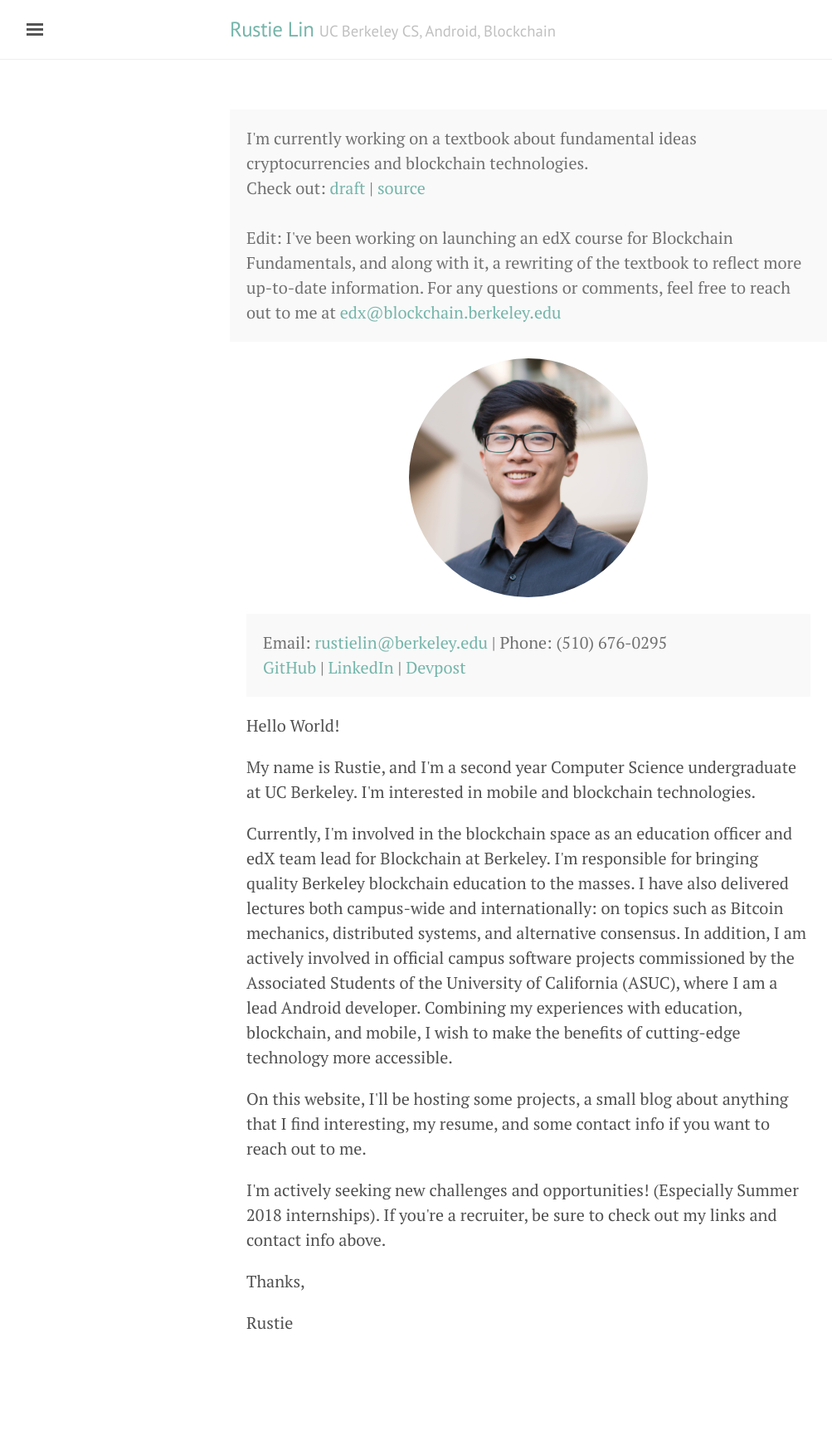
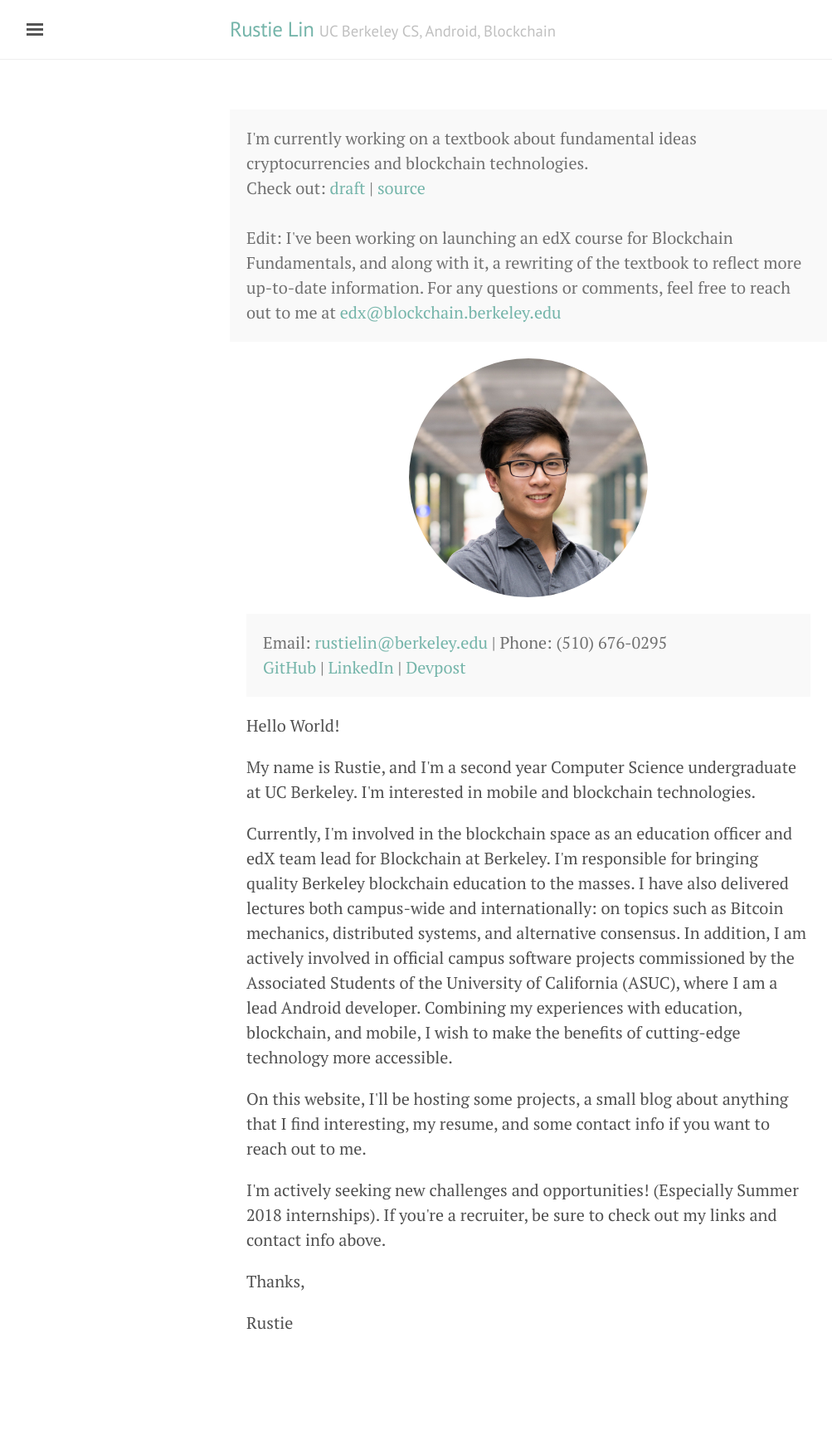
Before and after one commit to rustielin/rustielin.github.io, a Jekyll site: the page built from index.html, in a window 1280 px wide. Shown: the whole page at 83% size, without its empty margins (3-1006 px from the left). Built offline with Jekyll 4.4.1, drawn with Linux system fonts in a browser that asks for light colours.

Commit message:
new photo

```diff
--- a/index.html
+++ b/index.html
@@ -21,7 +21,7 @@
 
 </p>
 
-<img style="padding-left: 30%; padding-right: 30%; border-radius: 50%" src="res/img/prof2_square.jpg"/>
+<img style="padding-left: 30%; padding-right: 30%; border-radius: 50%" src="res/img/prof3_square.jpg"/>
 
 <div style="padding-bottom: 100px" id="main" role="main" class="container">
   <div>
```
Also changed, not shown: res/img/prof3_square.jpg (added).
